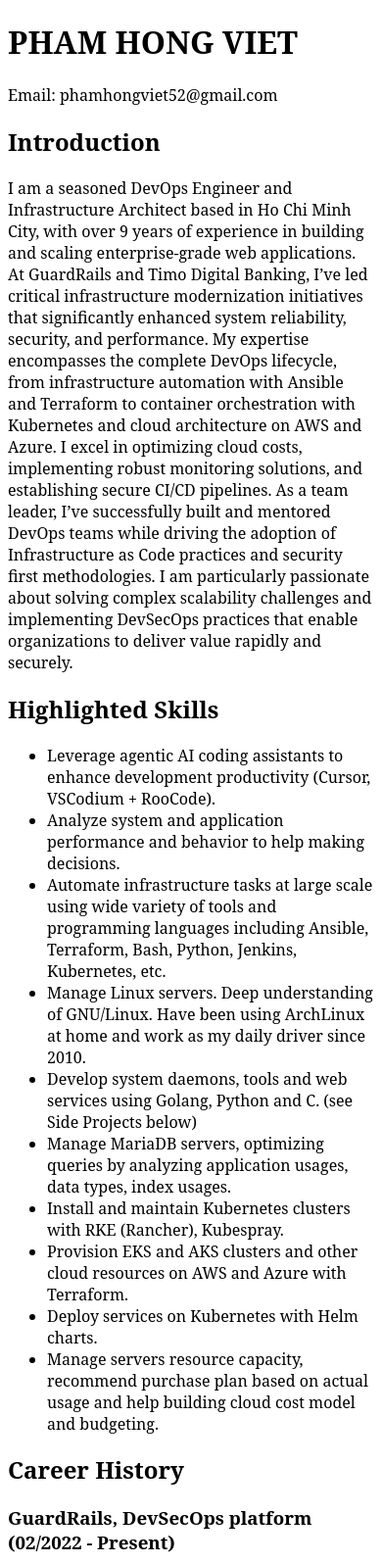
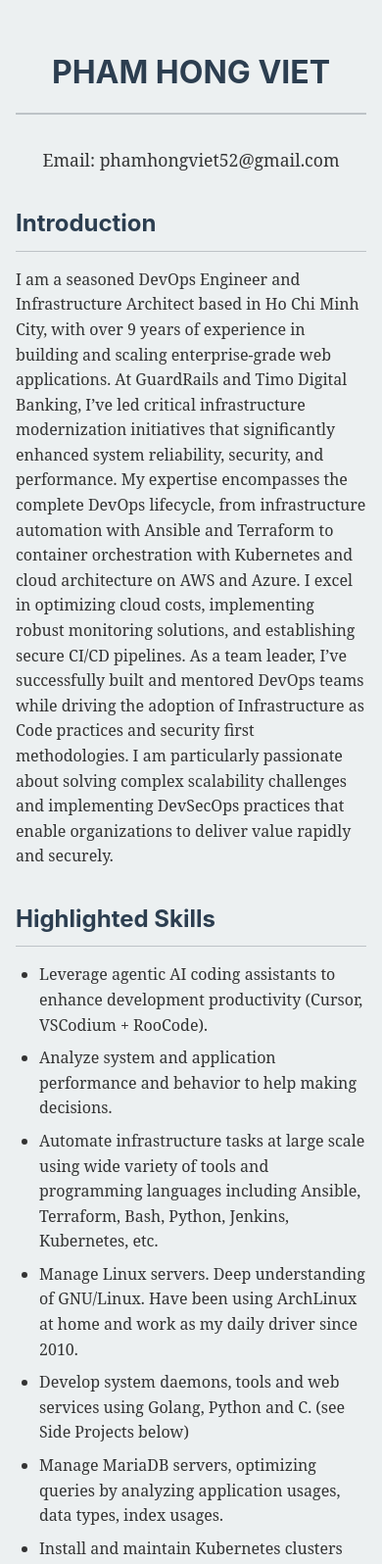
Before and after one commit to phamhongviet/phamhongviet.github.io, a plain HTML site: page cv.html in a window 390 px wide. Shown: the top 1596 px of the page at 98% size. Drawn offline with Linux system fonts and the light colour scheme.

Commit message:
feat: style

```diff
--- a/cv.html
+++ b/cv.html
@@ -7,18 +7,7 @@
 <link rel="icon" type="image/png" sizes="32x32" href="/favicon-32x32.png">
 <link rel="icon" type="image/png" sizes="16x16" href="/favicon-16x16.png">
 <link rel="manifest" href="/site.webmanifest">
-<style>
-:root {
-color-scheme: light dark;
-}
-html {
-  margin: 0 auto;
-  max-width: 900px;
-}
-body {
-  font-family: "Noto Serif", Georgia, "Times New Roman", serif;
-}
-</style>
+<link rel="stylesheet" href="style.css">
 </head>
 <body>
 <h1 id="pham-hong-viet">PHAM HONG VIET</h1>
--- /dev/null
+++ b/style.css
@@ -0,0 +1,143 @@
+/* Base styles */
+:root {
+  --primary-color: #2c3e50;
+  --secondary-color: #34495e;
+  --text-color: #333;
+  --light-gray: #ecf0f1;
+  --border-color: #bdc3c7;
+  --link-color: #3498db;
+}
+
+@media (prefers-color-scheme: dark) {
+  :root {
+    --primary-color: #ecf0f1;
+    --secondary-color: #bdc3c7;
+    --text-color: #ecf0f1;
+    --light-gray: #2c3e50;
+    --border-color: #34495e;
+    --link-color: #3498db;
+  }
+
+  body {
+    background-color: #1a1a1a;
+  }
+}
+
+/* Typography */
+body {
+  font-family: "Noto Serif", Georgia, "Times New Roman", serif;
+  line-height: 1.6;
+  color: var(--text-color);
+  margin: 0;
+  padding: 2rem;
+}
+
+h1, h2, h3 {
+  font-family: -apple-system, BlinkMacSystemFont, "Segoe UI", Roboto, "Helvetica Neue", Arial, sans-serif;
+  color: var(--primary-color);
+  margin-top: 2rem;
+  margin-bottom: 1rem;
+}
+
+h1 {
+  font-size: 2.5rem;
+  text-align: center;
+  border-bottom: 2px solid var(--border-color);
+  padding-bottom: 1rem;
+  margin-bottom: 2rem;
+}
+
+h2 {
+  font-size: 1.75rem;
+  border-bottom: 1px solid var(--border-color);
+  padding-bottom: 0.5rem;
+}
+
+h3 {
+  font-size: 1.25rem;
+  color: var(--secondary-color);
+}
+
+/* Layout */
+html {
+  max-width: 900px;
+  margin: 0 auto;
+  background-color: var(--light-gray);
+}
+
+/* Links */
+a {
+  color: var(--link-color);
+  text-decoration: none;
+  transition: color 0.2s ease;
+}
+
+a:hover {
+  text-decoration: underline;
+}
+
+/* Lists */
+ul {
+  padding-left: 1.5rem;
+  margin-bottom: 1.5rem;
+}
+
+ul ul {
+  margin-top: 0.5rem;
+  margin-bottom: 0.5rem;
+}
+
+li {
+  margin-bottom: 0.5rem;
+}
+
+/* Contact Info */
+p:first-of-type {
+  text-align: center;
+  font-size: 1.1rem;
+  margin-bottom: 2rem;
+}
+
+/* Print styles */
+@media print {
+  body {
+    padding: 1rem;
+    font-size: 11pt;
+  }
+
+  h1 {
+    font-size: 18pt;
+  }
+
+  h2 {
+    font-size: 14pt;
+  }
+
+  h3 {
+    font-size: 12pt;
+  }
+
+  a {
+    color: var(--text-color);
+    text-decoration: none;
+  }
+}
+
+/* Responsive adjustments */
+@media (max-width: 600px) {
+  body {
+    padding: 1rem;
+  }
+
+  h1 {
+    font-size: 2rem;
+  }
+
+  h2 {
+    font-size: 1.5rem;
+  }
+
+  h3 {
+    font-size: 1.1rem;
+  }
+}
```
Also changed, not shown: index.html (+1 -12 lines), 1 other file.
